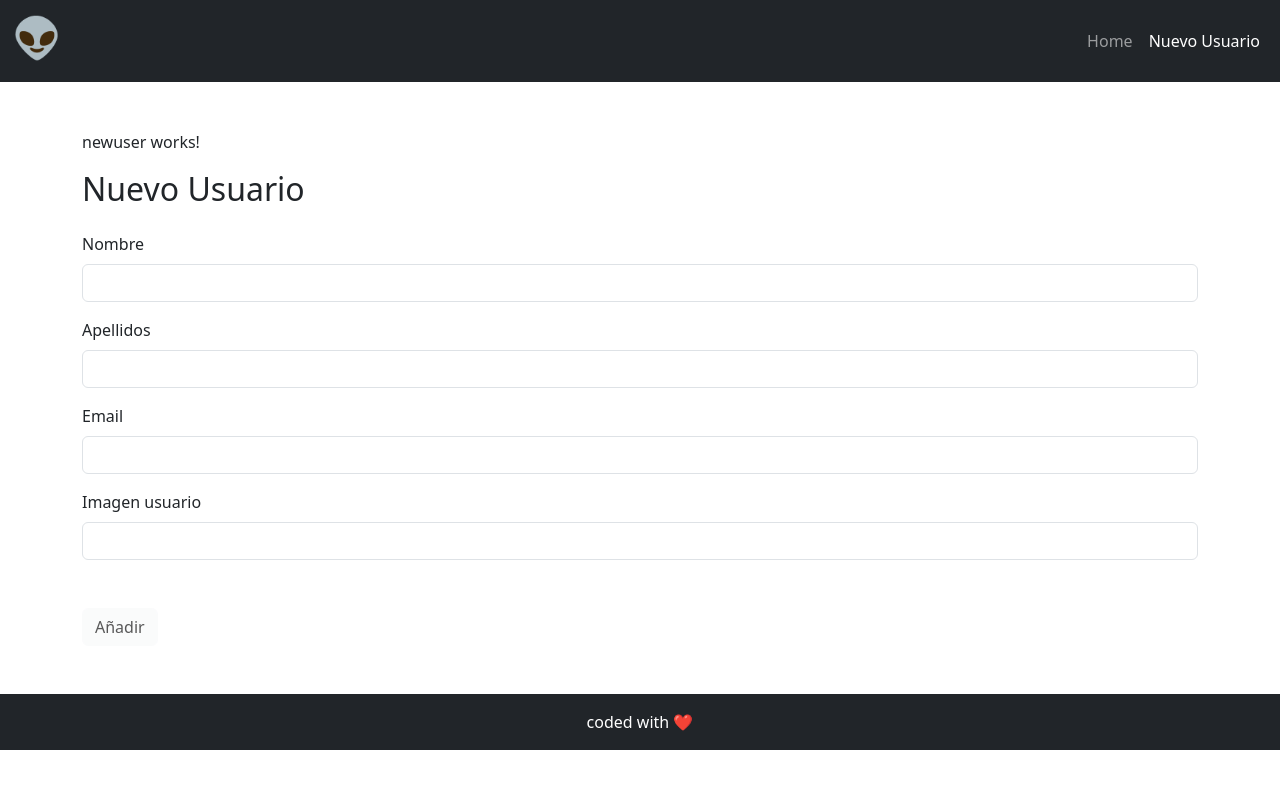
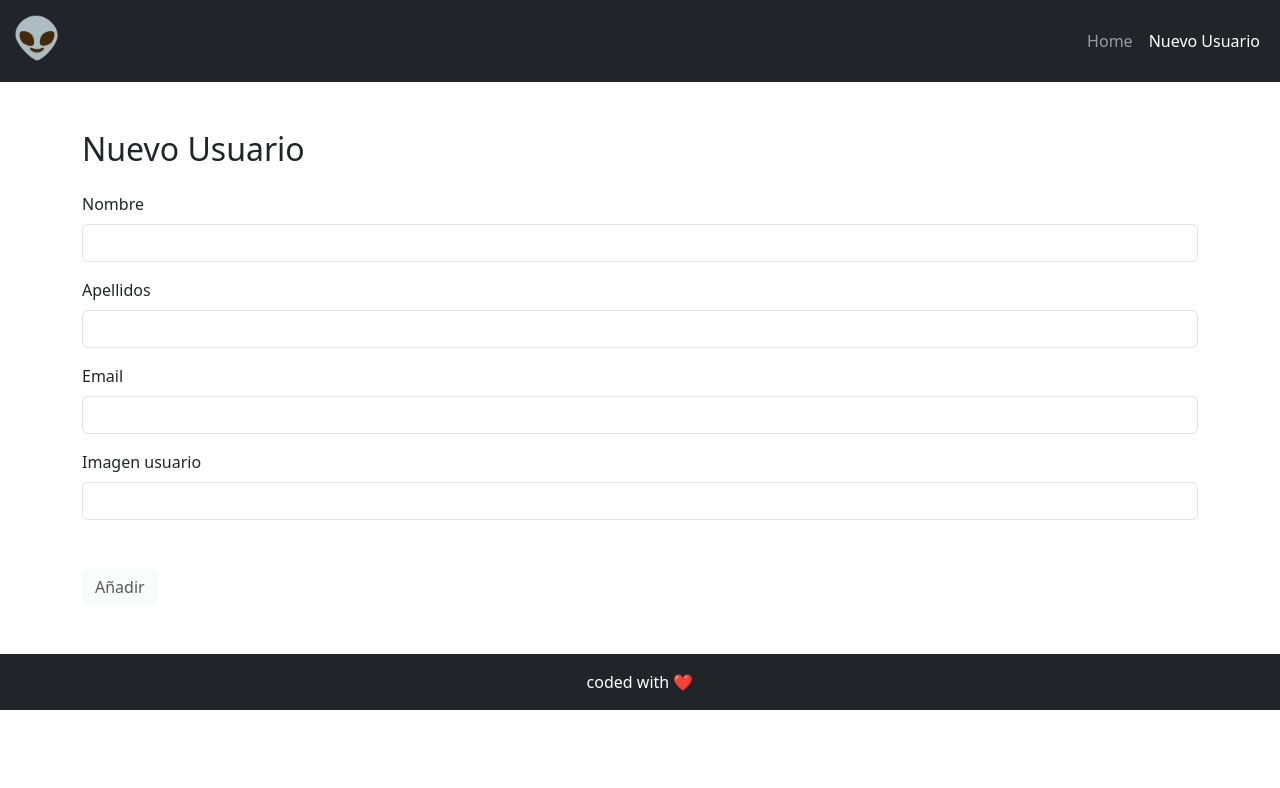
Before and after one commit to josuegamonal/UNIR_actividad_06, an Angular app: page /newuser in a window 1280 px wide. Shown: the top 788 px of the page. Built offline with nearby package versions, Linux system fonts and the light colour scheme.

Commit message:
arreglado neuser

```diff
--- a/src/app/pages/newuser/newuser.component.html
+++ b/src/app/pages/newuser/newuser.component.html
@@ -1,4 +1,3 @@
 <div class="container mt-3">
-	<p>newuser works!</p>
 	<app-form></app-form>
 </div>
```
